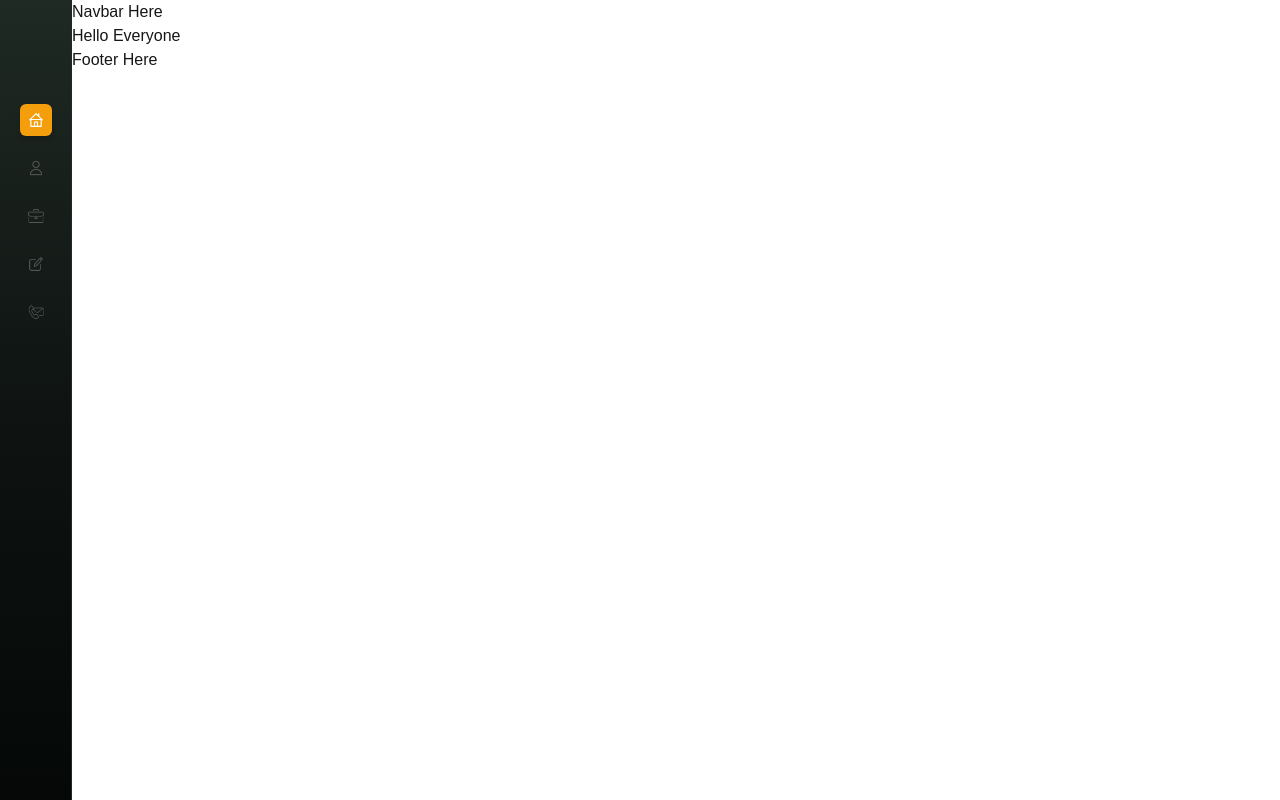
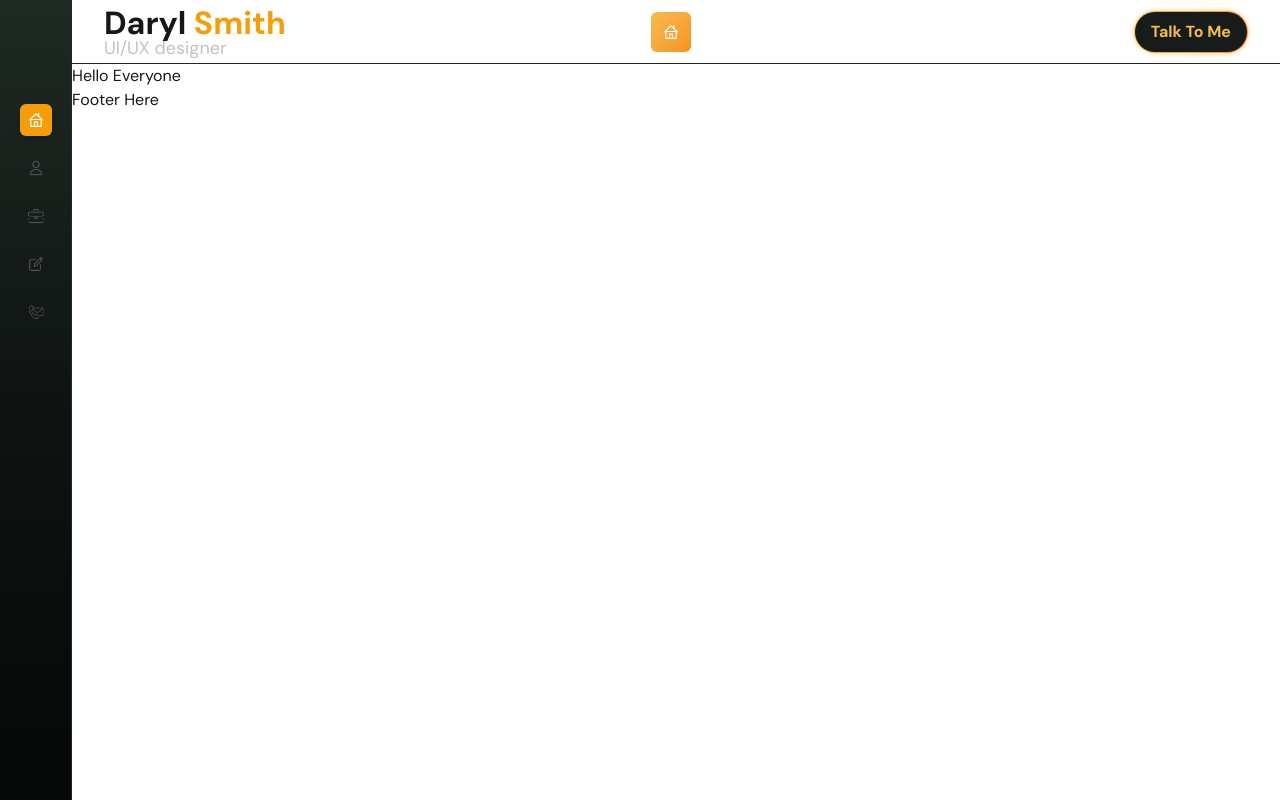
Before and after one commit to alwaysshuvo/portfolio-task, a Next.js app: page / in a window 1280 px wide. Built offline with nearby package versions, Linux system fonts and the light colour scheme.

Commit message:
navbar added

```diff
--- a/src/app/layout.jsx
+++ b/src/app/layout.jsx
@@ -1,14 +1,18 @@
-import "@/app/globals.css"
-import Footer from "@/components/Footer"
-import Navbar from "@/components/Navbar"
-import Sidebar from "@/components/Sidebar"
+import "@/app/globals.css";
+import Footer from "@/components/Footer";
+import Navbar from "@/components/Navbar";
+import Sidebar from "@/components/Sidebar";
+import { DM_Sans } from "next/font/google";
 
-
+const dmSans = DM_Sans({
+  subsets: ["latin"],
+  weight: ["400", "500", "700"],
+});
 
 export default function RootLayout({ children }) {
   return (
     <html lang="en">
-      <body className="bg-[#171B1A] text-white">
+      <body className={`${dmSans.className} bg-[##171B1A] text-white`}>
         <div className="flex">
           <Sidebar />
           <div className="flex-1">
@@ -19,5 +23,5 @@ export default function RootLayout({ children }) {
         </div>
       </body>
     </html>
-  )
+  );
 }
--- a/src/components/navbar.jsx
+++ b/src/components/navbar.jsx
@@ -1,11 +1,62 @@
-import React from 'react';
+"use client";
 
-const Navbar = () => {
-    return (
-        <div>
-            <h2> Navbar Here</h2>
+import Image from "next/image";
+import Link from "next/link";
+
+export default function Navbar() {
+  return (
+    <nav className="w-full h-16 flex items-center justify-between px-8 bg-[##121414] border-b border-[#1f2a25]">
+      <div className="flex flex-col">
+        <h1 className="text-[32px] leading-[100%] font-bold">
+          Daryl <span className="text-[#f59e0b]">Smith</span>
+        </h1>
+
+        <p className="text-[18px] leading-[100%] font-normal text-[#C2C2C2]">
+          UI/UX designer
+        </p>
+      </div>
+
+      {/* Middle: Home */}
+      <div className="flex items-center gap-2">
+        <div className="w-10 h-10 flex items-center justify-center rounded-md bg-gradient-to-br from-[#F5BD4D] to-[#F89222]">
+          <Image
+            src="/icons/home.png"
+            width={18}
+            height={18}
+            alt="home"
+            className="brightness-0 invert"
+          />
         </div>
-    );
-};
 
-export default Navbar;
+        <span className="text-[24px] leading-[100%] font-bold text-white">
+          Home
+        </span>
+      </div>
+
+      {/* Right: Button */}
+      <div className="relative inline-block">
+  {/* glow layer */}
+  <div className="absolute inset-0 rounded-[24px] blur-[2px]
+    bg-gradient-to-r from-[#F5BD4D] to-[#F89222] opacity-70">
+  </div>
+
+  {/* button */}
+  <button
+    className="
+      relative
+      text-[16px] leading-[100%] font-bold
+      text-[#F5BD4D]
+      px-4 py-3
+      rounded-[24px]
+      bg-[#171B1A]
+      border border-transparent
+      [background:linear-gradient(#171B1A,#171B1A)_padding-box,linear-gradient(90deg,#F5BD4D,#F89222)_border-box]
+    "
+  >
+    Talk To Me
+  </button>
+</div>
+
+    </nav>
+  );
+}
```
